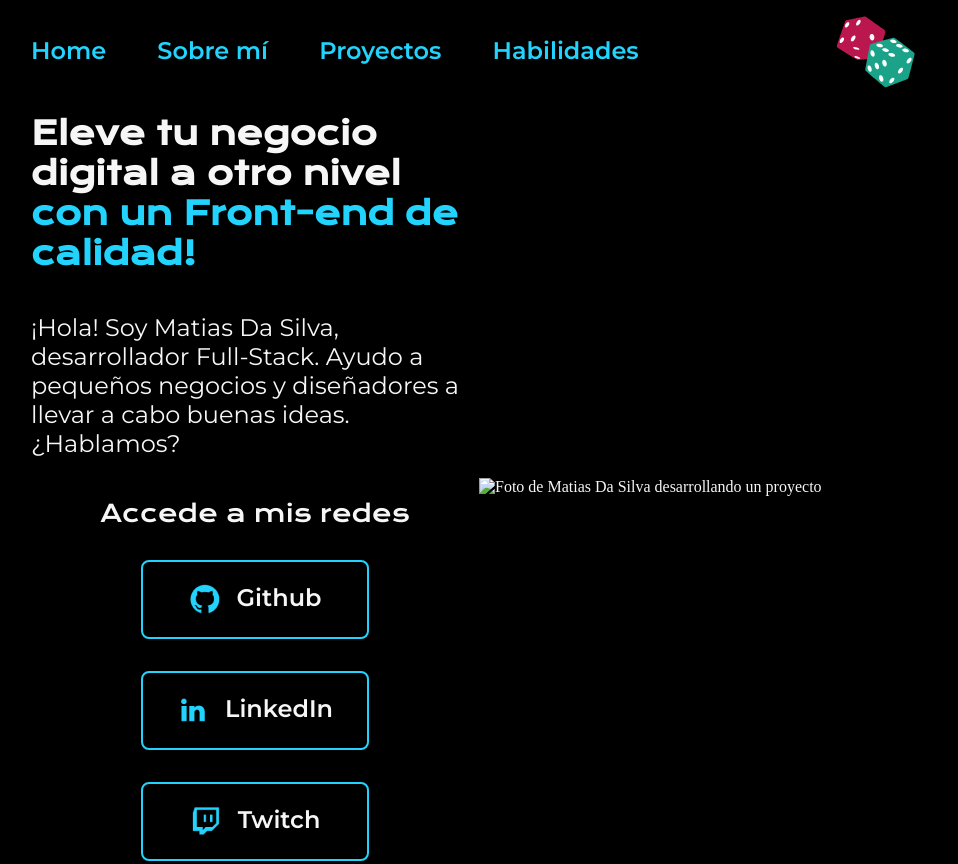
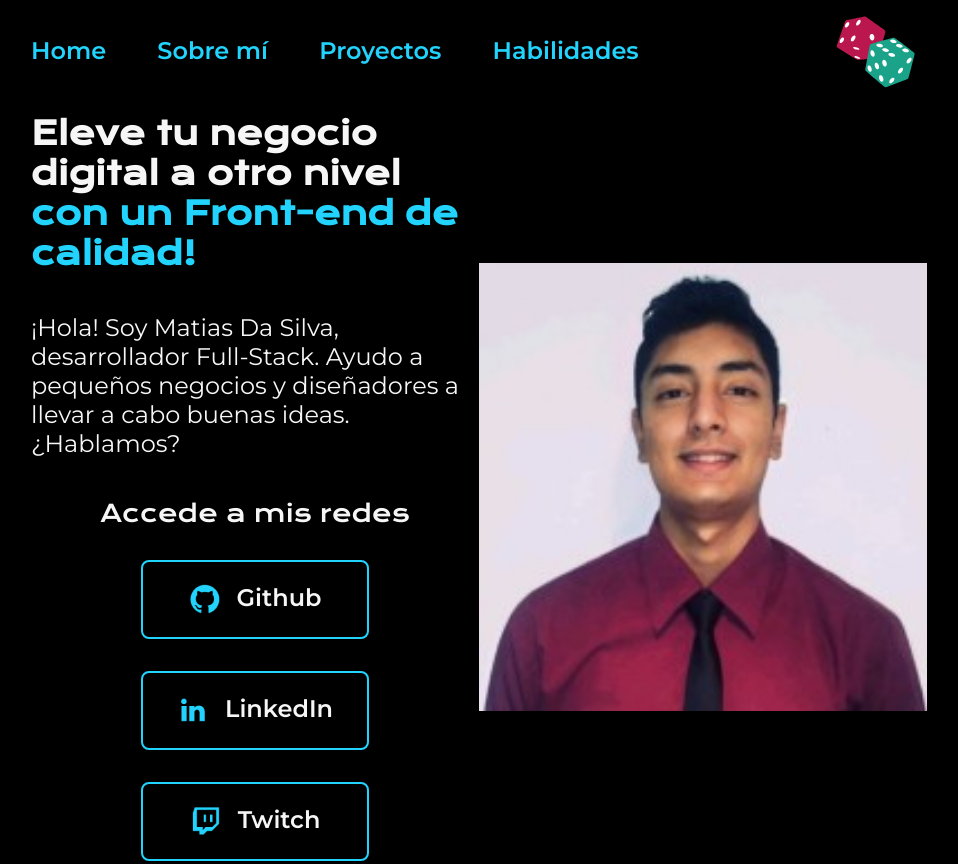
Before and after one commit to maybe9999/dev-matias, a website: page public/index.html in a window 1280 px wide. Shown: the top 864 px of the page, without its empty margins (161-1119 px from the left). Drawn offline with nearby package versions, Linux system fonts and the light colour scheme.

Commit message:
Edit link jpeg

```diff
--- a/public/index.html
+++ b/public/index.html
@@ -50,7 +50,7 @@
             </div>
         </section>
 
-        <img class="presentacion__imagen" src="#" alt="Foto de Matias Da Silva desarrollando un proyecto">
+        <img class="presentacion__imagen" src="./assets/fto_link.jpeg" alt="Foto de Matias Da Silva">
     </main>
 
     <footer class="footer">
```
